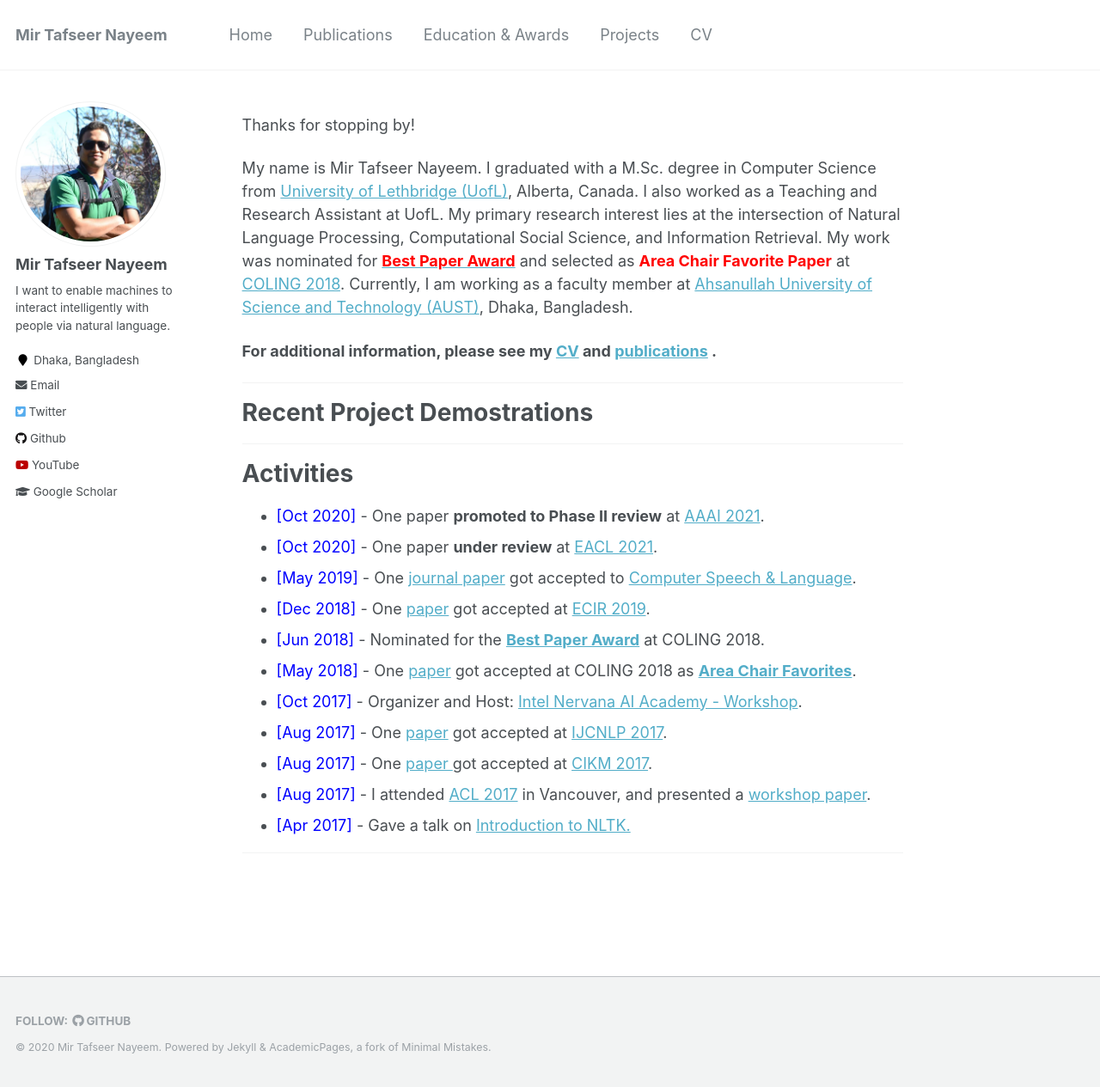
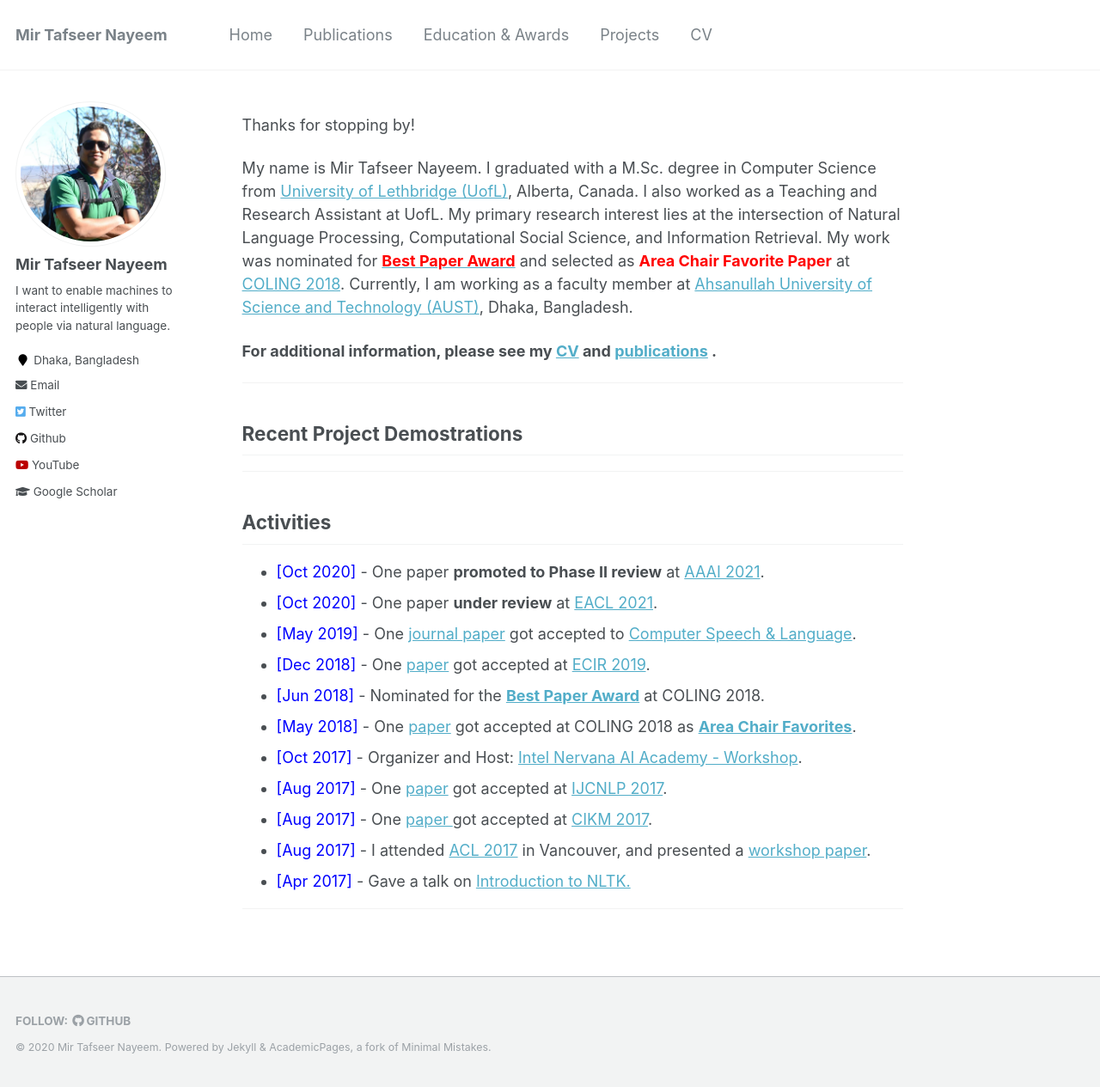
Before and after one commit to sujan-sarker/sujan-sarker.github.io, a Jekyll site: the page built from _pages/about.md, in a window 1280 px wide and 1265 px high. Shown: the whole window at 86% size. Built offline with Jekyll 4.4.1, drawn with Linux system fonts in a browser that asks for light colours.

```diff
--- a/_pages/about.md
+++ b/_pages/about.md
@@ -16,14 +16,14 @@ My name is Mir Tafseer Nayeem. I graduated with a M.Sc. degree in Computer Scien
 
 -----------
 
-# Recent Project Demostrations
+## Recent Project Demostrations
 
 
 
 
 -----------
 
-# Activities
+## Activities
 
 * <span style="color:Blue"> [Oct 2020] </span> - One paper **promoted to Phase II review** at [AAAI 2021](https://aaai.org/Conferences/AAAI-21/).
 * <span style="color:Blue"> [Oct 2020] </span> - One paper **under review** at [EACL 2021](https://2021.eacl.org/).
```
